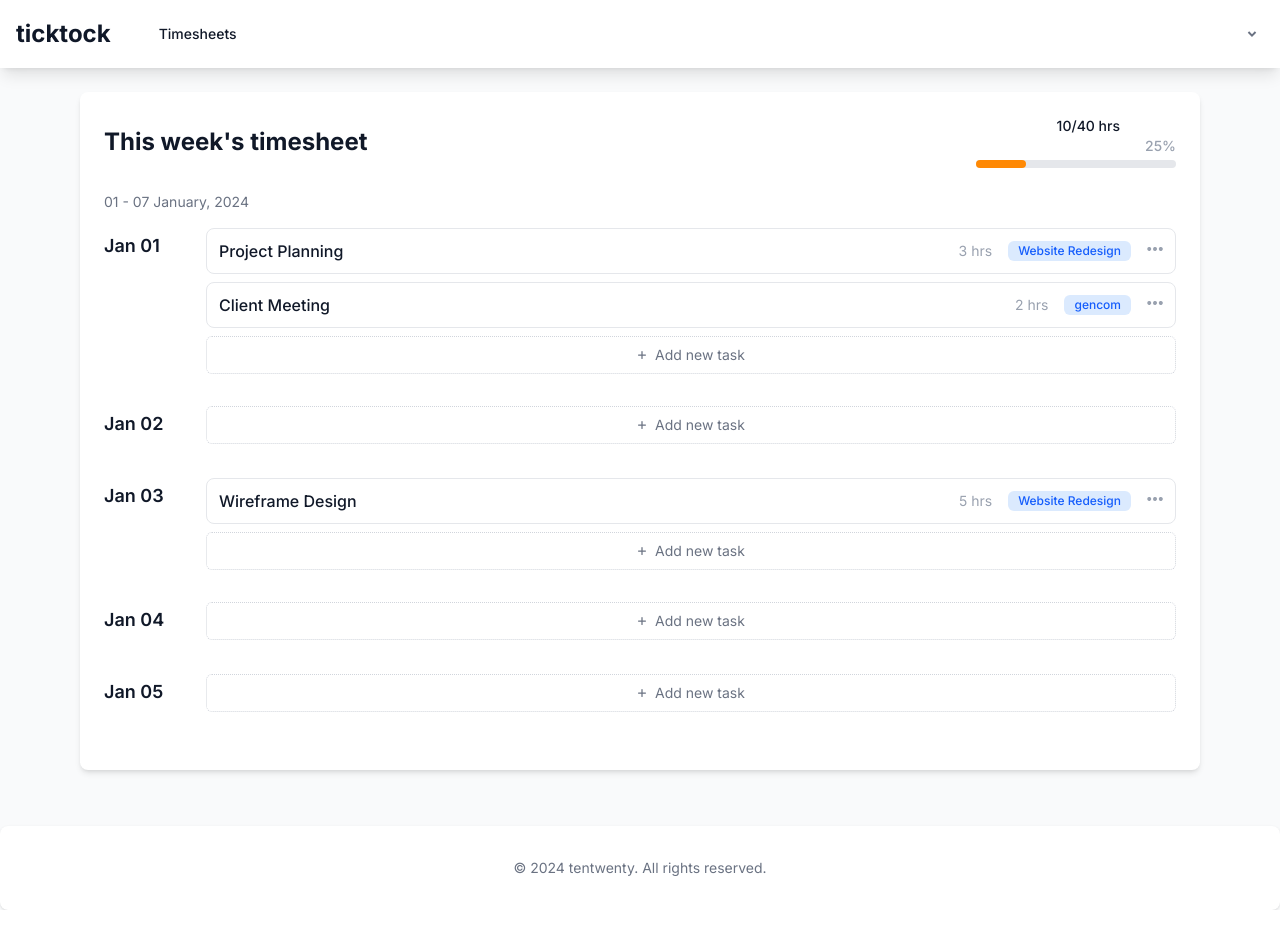
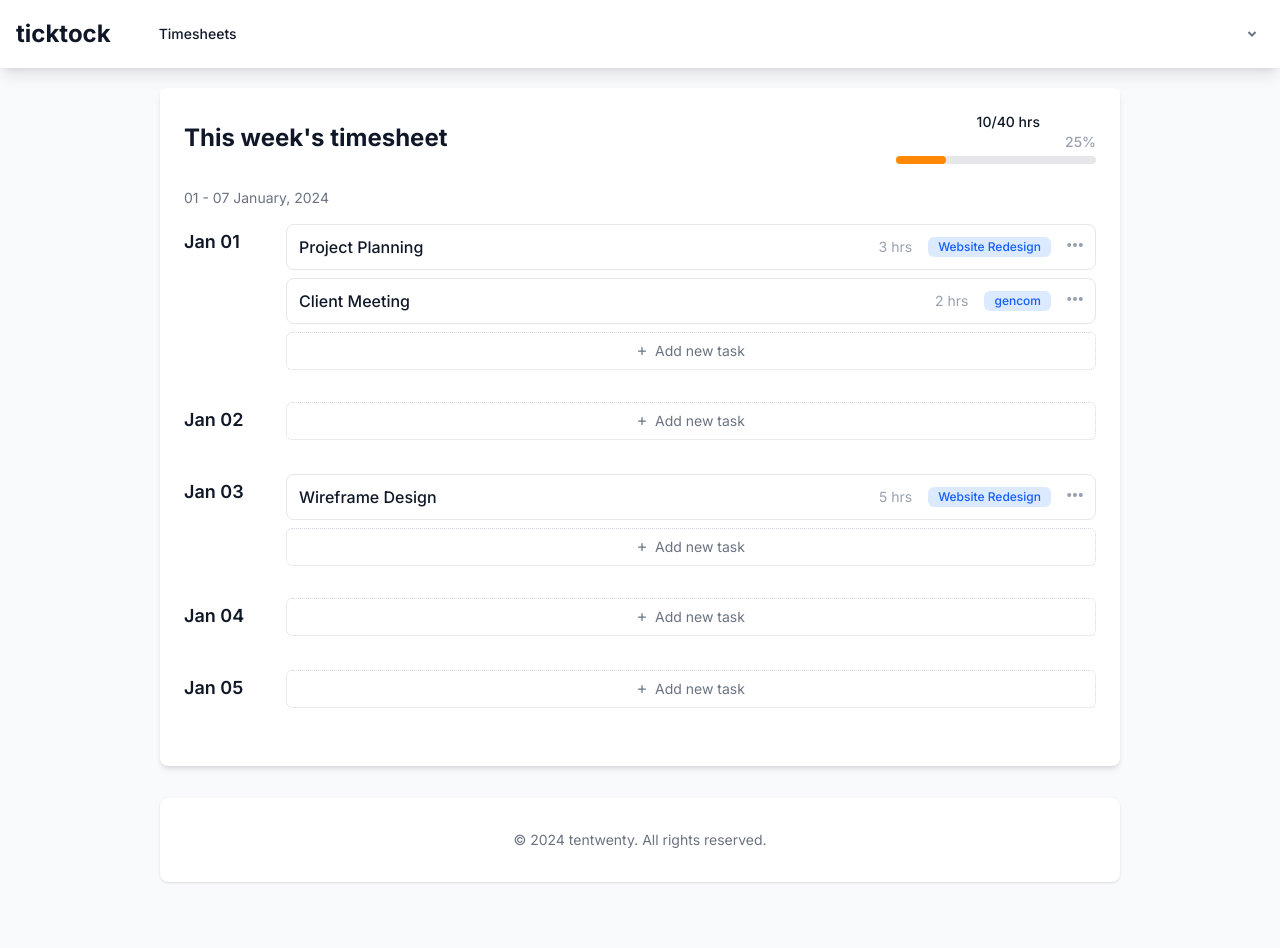
Before and after one commit to BRV12G/timesheet-management, a Next.js app: page /timesheet/1 in a window 1280 px wide. Shown: the top 948 px of the page. Before the commit the page ends 910 px from the top, so only its background shows below. Built offline with nearby package versions, Linux system fonts and the light colour scheme; no server answers.

Commit message:
style: alignment of footer and body and padding adjustment

```diff
--- a/src/app/timesheet/[weekId]/page.tsx
+++ b/src/app/timesheet/[weekId]/page.tsx
@@ -60,9 +60,9 @@ export default function TimesheetWeekPage({ params }: Params) {
   if (!entries.length) return <p className="p-10">No entries found.</p>;
 
   return (
-    <div className="bg-gray-50 min-h-screen">
+    <div className="bg-gray-50 ">
       <Header />
-      <main className="p-6 md:px-20">
+      <main className="pt-5 px-40 pb-60 ">
         <div className="bg-white p-6 rounded-lg shadow-md">
           {/* <div className="flex justify-between items-center mb-2">
             <h2 className="text-2xl font-bold">This week&#39;s timesheet</h2>
@@ -138,8 +138,9 @@ export default function TimesheetWeekPage({ params }: Params) {
             </div>
           ))}
         </div>
+        <Footer />
       </main>
-      <Footer />
+
       {showModal && <AddTaskModal onClose={() => setShowModal(false)} onAddEntry={handleAddEntry} />}
     </div>
   );
```
